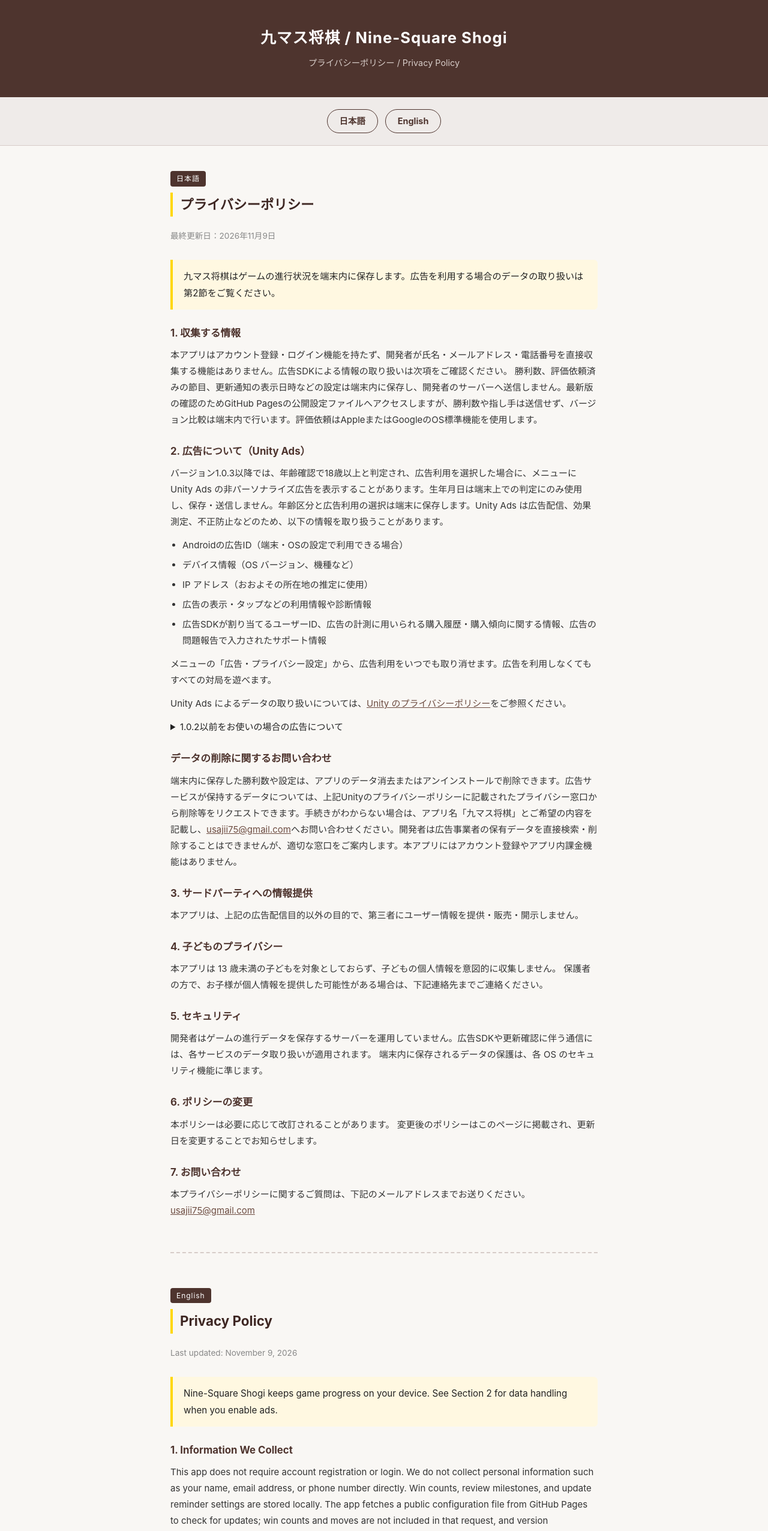
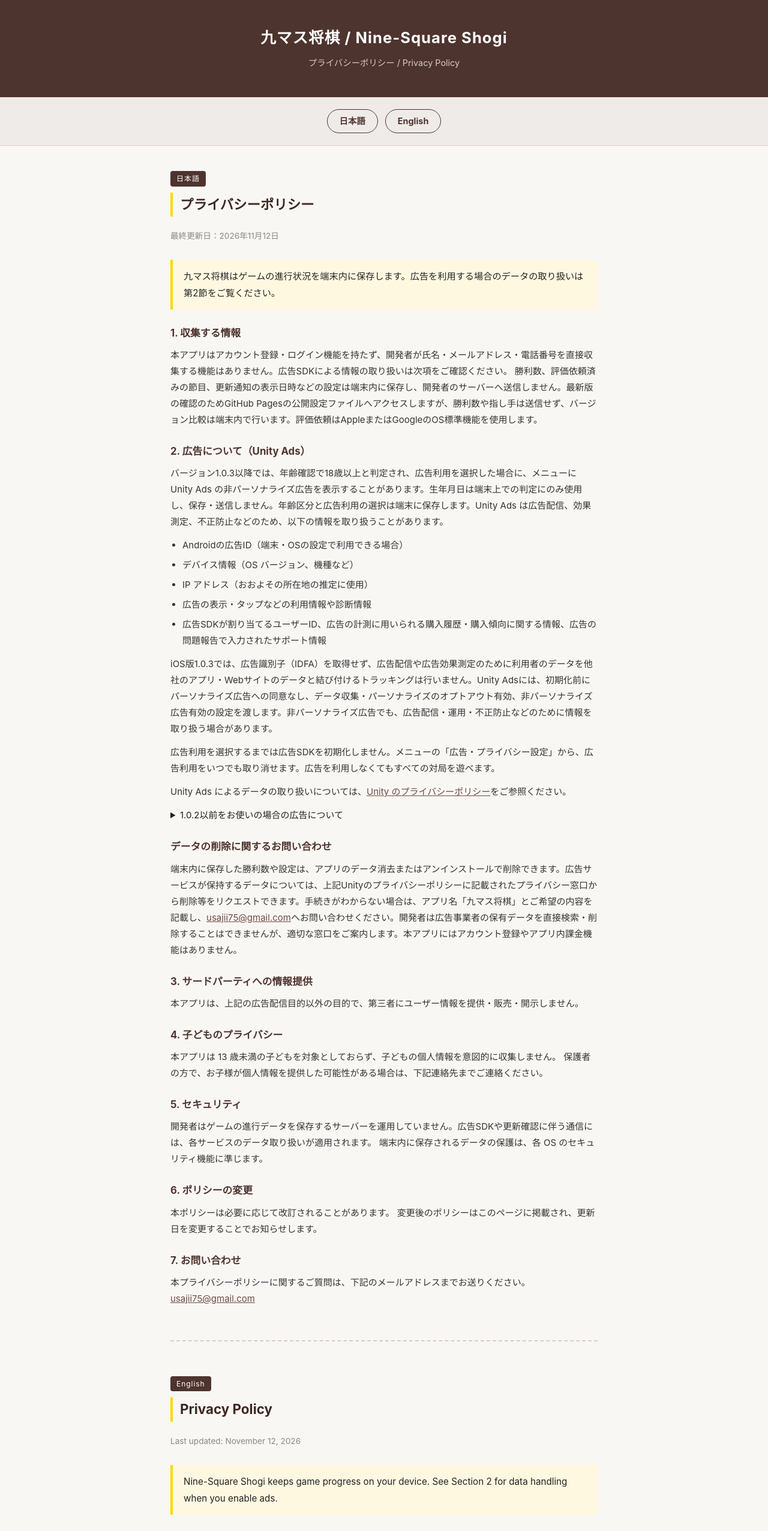
Before and after one commit to usajii75/privacy-policy, a plain HTML site: page qmasu_privacy_policy.html in a window 1280 px wide. Shown: the top 2552 px of the page at 60% size. Drawn offline with Linux system fonts and the light colour scheme.

Commit message:
Clarify iOS 1.0.3 contextual ads and tracking practices

```diff
--- a/qmasu_privacy_policy.html
+++ b/qmasu_privacy_policy.html
@@ -137,7 +137,7 @@
 <section id="japanese">
   <span class="section-lang">日本語</span>
   <h2>プライバシーポリシー</h2>
-  <p class="updated">最終更新日：2026年11月9日</p>
+  <p class="updated">最終更新日：2026年11月12日</p>
 
   <div class="highlight-box">
     九マス将棋はゲームの進行状況を端末内に保存します。広告を利用する場合のデータの取り扱いは第2節をご覧ください。
@@ -160,7 +160,8 @@
     <li>広告の表示・タップなどの利用情報や診断情報</li>
     <li>広告SDKが割り当てるユーザーID、広告の計測に用いられる購入履歴・購入傾向に関する情報、広告の問題報告で入力されたサポート情報</li>
   </ul>
-  <p>メニューの「広告・プライバシー設定」から、広告利用をいつでも取り消せます。広告を利用しなくてもすべての対局を遊べます。</p>
+  <p>iOS版1.0.3では、広告識別子（IDFA）を取得せず、広告配信や広告効果測定のために利用者のデータを他社のアプリ・Webサイトのデータと結び付けるトラッキングは行いません。Unity Adsには、初期化前にパーソナライズ広告への同意なし、データ収集・パーソナライズのオプトアウト有効、非パーソナライズ広告有効の設定を渡します。非パーソナライズ広告でも、広告配信・運用・不正防止などのために情報を取り扱う場合があります。</p>
+  <p>広告利用を選択するまでは広告SDKを初期化しません。メニューの「広告・プライバシー設定」から、広告利用をいつでも取り消せます。広告を利用しなくてもすべての対局を遊べます。</p>
 
   <p>Unity Ads によるデータの取り扱いについては、<a href="https://unity.com/legal/privacy-policy" target="_blank" rel="noopener">Unity のプライバシーポリシー</a>をご参照ください。</p>
 
@@ -232,7 +233,7 @@
 <section id="english">
   <span class="section-lang">English</span>
   <h2>Privacy Policy</h2>
-  <p class="updated">Last updated: November 9, 2026</p>
+  <p class="updated">Last updated: November 12, 2026</p>
 
   <div class="highlight-box">
     Nine-Square Shogi keeps game progress on your device. See Section 2 for data handling when you enable ads.
@@ -255,7 +256,8 @@
     <li>Ad impressions, ad interactions, and diagnostic information</li>
     <li>SDK-assigned user identifiers, purchase history or tendencies used by advertising services, and support information submitted when reporting an ad</li>
   </ul>
-  <p>You can turn off ads at any time in the menu’s advertising and privacy settings. All games remain available with ads turned off.</p>
+  <p>Version 1.0.3 for iOS does not access the advertising identifier (IDFA) or link user data with data from other companies’ apps or websites for ad targeting or advertising measurement. Before initialization, the app passes settings to Unity Ads indicating no consent to personalized advertising, opting out of data collection and personalization, and enabling non-personalized ads. Non-personalized advertising may still involve processing information for ad delivery, operations, fraud prevention, and related purposes.</p>
+  <p>The app does not initialize the advertising SDK until you choose to enable ads. You can turn off ads at any time in the menu’s advertising and privacy settings. All games remain available with ads turned off.</p>
 
   <p>For details about Unity Ads data handling, see the <a href="https://unity.com/legal/privacy-policy" target="_blank" rel="noopener">Unity Privacy Policy</a>.</p>
 
```
